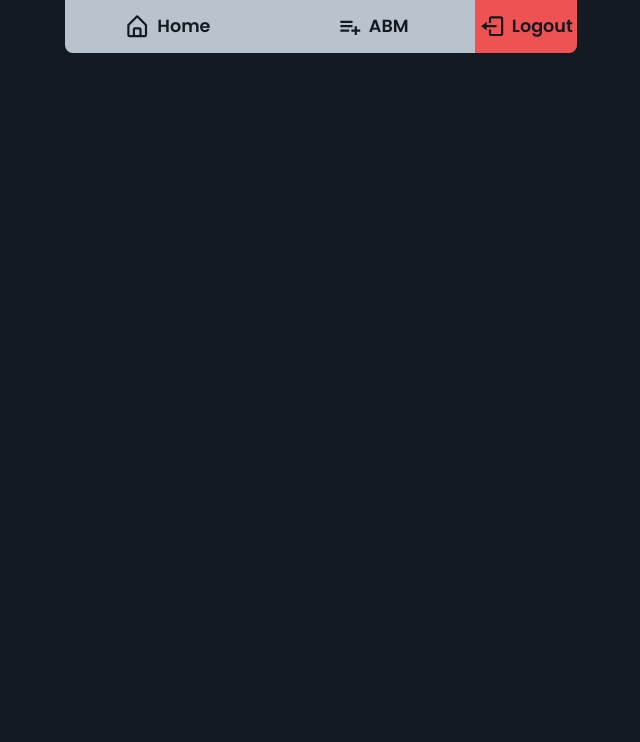
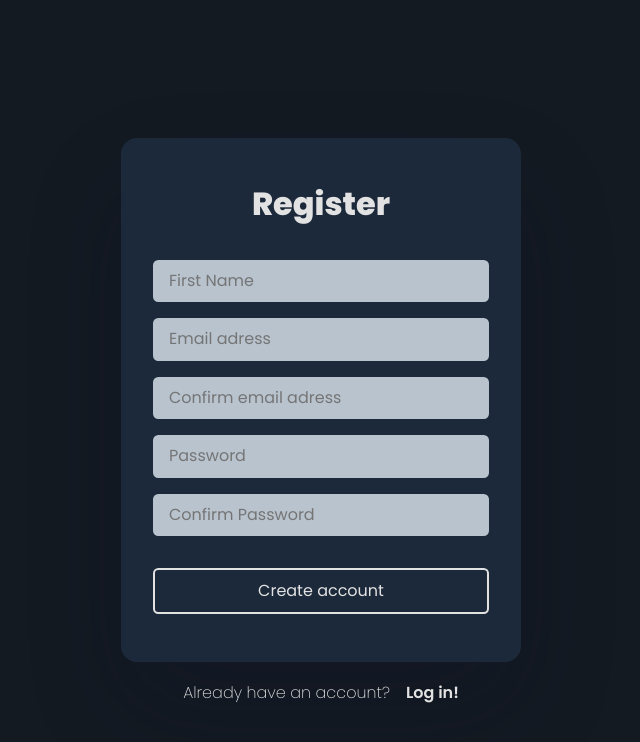
Before and after one commit to JoaquinSantarcangelo/alkemy-challenge-front, a React (Create React App) app: page /register in a window 1280 px wide. Shown: the top 742 px of the page, without its empty margins (319-959 px from the left). Built offline with nearby package versions, Linux system fonts and the light colour scheme.

Commit message:
Register Route

```diff
--- a/src/App.js
+++ b/src/App.js
@@ -8,6 +8,7 @@ import {
 
 //Containers
 import Login from "./components/containers/Login";
+import Register from "./components/containers/Register";
 import Home from "./components/containers/Home";
 import ABM from "./components/containers/ABM";
 
@@ -15,7 +16,7 @@ import ABM from "./components/containers/ABM";
 import Navbar from "./components/Navbar";
 
 const App = () => {
-  const [loggedIn, setLoggedIn] = useState(true);
+  const [loggedIn, setLoggedIn] = useState(false);
 
   return (
     <div className="app">
@@ -31,6 +32,10 @@ const App = () => {
                 <Redirect to="/" />
               )
             }
+          ></Route>
+          <Route
+            path="/register"
+            render={() => (!loggedIn ? <Register /> : <Redirect to="/" />)}
           ></Route>
           <Route
             path="/"
--- a/src/components/containers/Login/index.js
+++ b/src/components/containers/Login/index.js
@@ -1,5 +1,5 @@
 import React, { useState } from "react";
-
+import { Link } from "react-router-dom";
 const Login = ({ setLoggedIn }) => {
   const [email, setEmail] = useState("");
   const [pw, setPw] = useState("");
@@ -11,7 +11,7 @@ const Login = ({ setLoggedIn }) => {
   return (
     <div className="login">
       <div className="card">
-        <h1>Login</h1>
+        <h1>Welcome!</h1>
         <div className="wrapper">
           <input
             type="email"
@@ -20,11 +20,11 @@ const Login = ({ setLoggedIn }) => {
             placeholder="Email adress"
           />
           <input type="password" name="" id="" placeholder="Password" />
-          <button onClick={() => handleLogin()}>Log in</button>
+          <button onClick={() => handleLogin()}>Login</button>
         </div>
         <div className="create-account">
           <div className="text">
-            Don't have an account yet? <span>Create one!</span>
+            Don't have an account yet? <Link to="/register">Create one!</Link>
           </div>
         </div>
       </div>
--- /dev/null
+++ b/src/components/containers/Register/index.js
@@ -0,0 +1,44 @@
+import React, { useState } from "react";
+import { Link } from "react-router-dom";
+
+const Register = () => {
+  const [email, setEmail] = useState("");
+  const [emailCheck, setEmailCheck] = useState("");
+  const [pw, setPw] = useState("");
+  const [pwCheck, setPwCheck] = useState("");
+
+  const handleRegister = () => {};
+
+  return (
+    <div className="login">
+      <div className="card">
+        <h1>Register</h1>
+        <div className="wrapper">
+          <input type="text" name="name" id="name" placeholder="First Name"/>
+          <input
+            type="email"
+            name="email"
+            id="email"
+            placeholder="Email adress"
+          />
+          <input
+            type="email"
+            name="email"
+            id="email"
+            placeholder="Confirm email adress"
+          />
+          <input type="password" name="" id="" placeholder="Password" />
+          <input type="password" name="" id="" placeholder="Confirm Password" />
+          <button onClick={() => handleRegister()}>Create account</button>
+        </div>
+        <div className="create-account">
+          <div className="text">
+            Already have an account? <Link to="/login">Log in!</Link>
+          </div>
+        </div>
+      </div>
+    </div>
+  );
+};
+
+export default Register;
--- a/src/sass/Login.sass
+++ b/src/sass/Login.sass
@@ -22,6 +22,7 @@
         h1
             margin-top: 0px
             color: $light0
+
         .wrapper
             display: flex
             flex-direction: column
@@ -54,7 +55,7 @@
             font-weight: 300
             .text
                 display: flex
-                span
+                a
                     margin-left: 1rem
                     font-weight: 600
                     transition: all 0.4s ease
```
